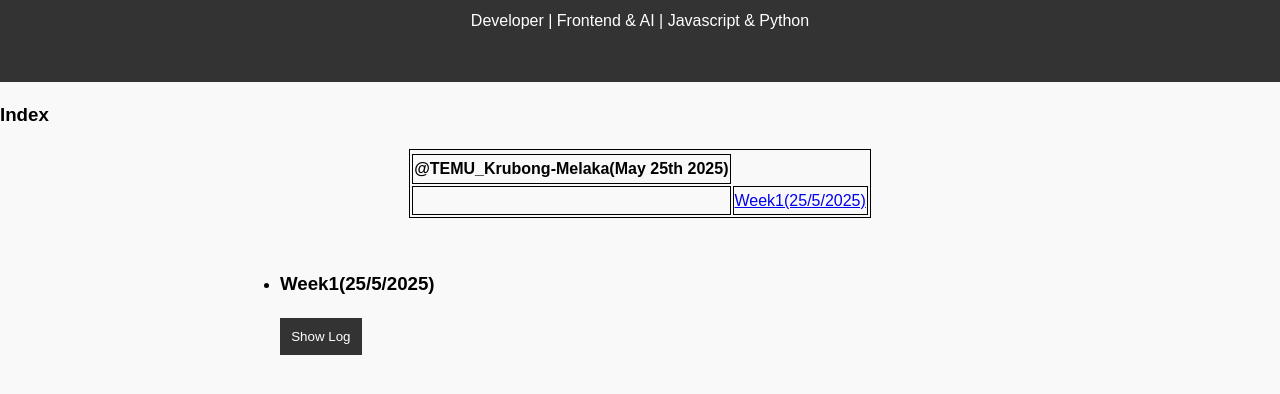
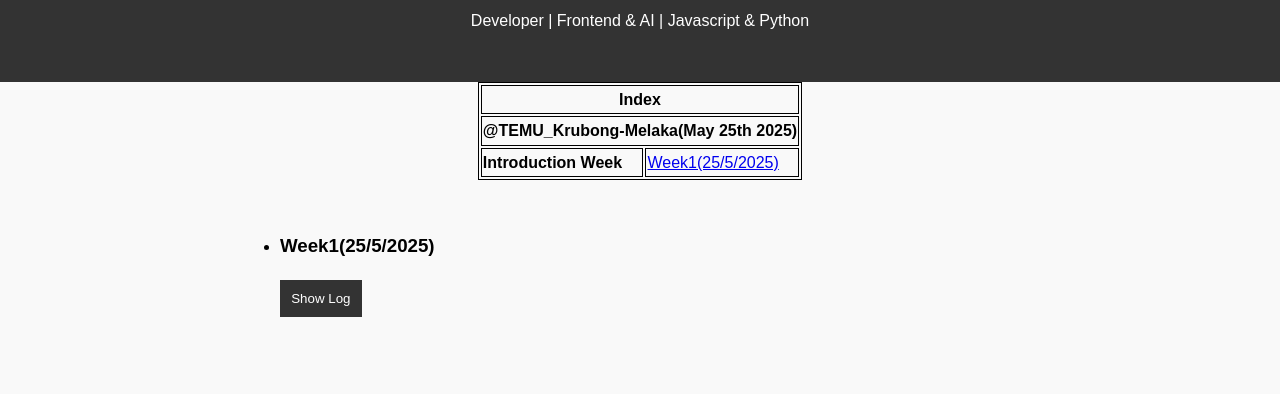
Before and after one commit to fxHakkun/JS-Project, a plain HTML site: page LogBook.html in a window 1280 px wide. Shown: the part 118-512 px from the top of the page. Drawn offline with Linux system fonts and the light colour scheme.

Commit message:
Fixes table and style

```diff
--- a/LogBook.html
+++ b/LogBook.html
@@ -13,12 +13,15 @@
 </header>
 <body>
 
-  <table><tr><h3>Index</h3></tr>
-    <tr>
-    <th><b>@TEMU_Krubong-Melaka(May 25th 2025)</b></th>
+  <table>
+    <tr >
+      <th colspan="2">Index</th>
     </tr>
     <tr>
-      <td></td>
+      <th colspan="2"><b>@TEMU_Krubong-Melaka(May 25th 2025)</b></th>
+    </tr>
+    <tr>
+      <td><b>Introduction Week</b></td>
       <td><a href="#Week1_TEMU">Week1(25/5/2025)</a></td>
     </tr>
   </table>
@@ -27,7 +30,7 @@
   <div id="projects">
     <ul>
     <li><h3 id="Week1_TEMU">Week1(25/5/2025)</h3>
-    <button onclick=ShowContent()>Show Log</button>
+    <button onclick="ShowContent()">Show Log</button>
         <div id="hiddenContent" hidden>
           <ol>
             <li>Exploring on ruby on rails web development concept especially <b>MVC</b></li>
--- a/style.css
+++ b/style.css
@@ -53,16 +53,16 @@ footer {
   padding: 1rem;
 }
 
-  table {
+table {
     border: 1px solid black;
     margin-left: auto;
     margin-right: auto;
 }
 
-  th {
+th {
     border: 1px solid black;
 }
 
-  td {
+td {
     border: 1px solid black;
 }
```
